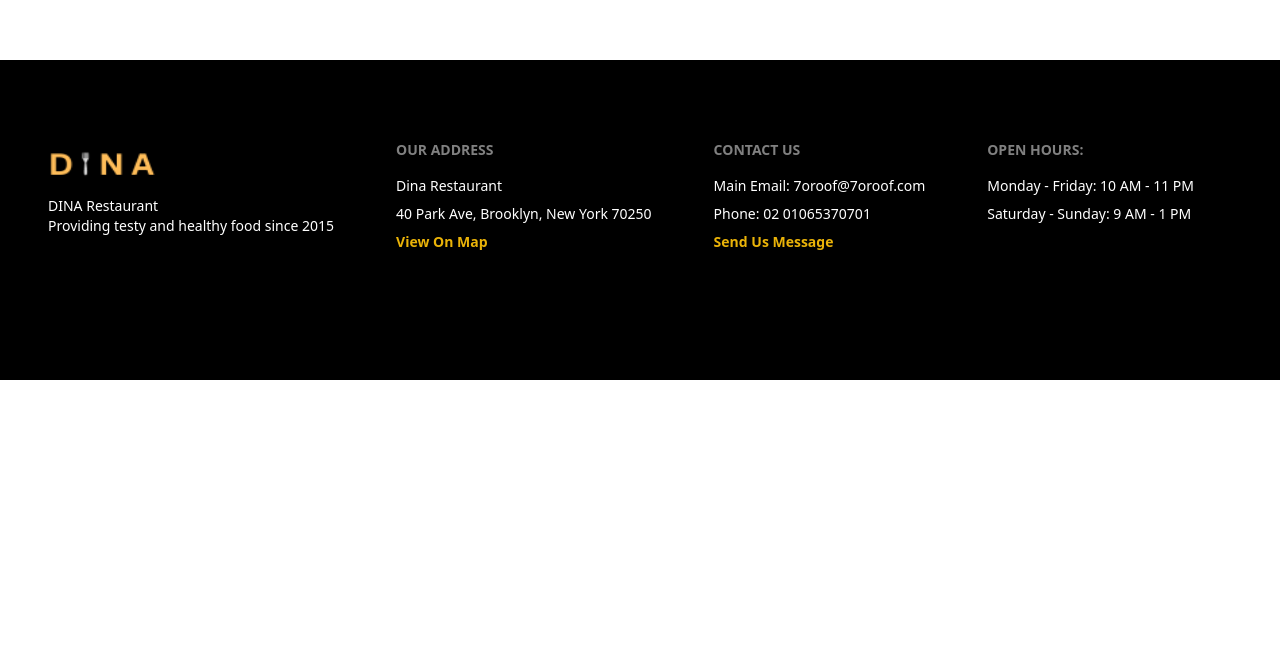
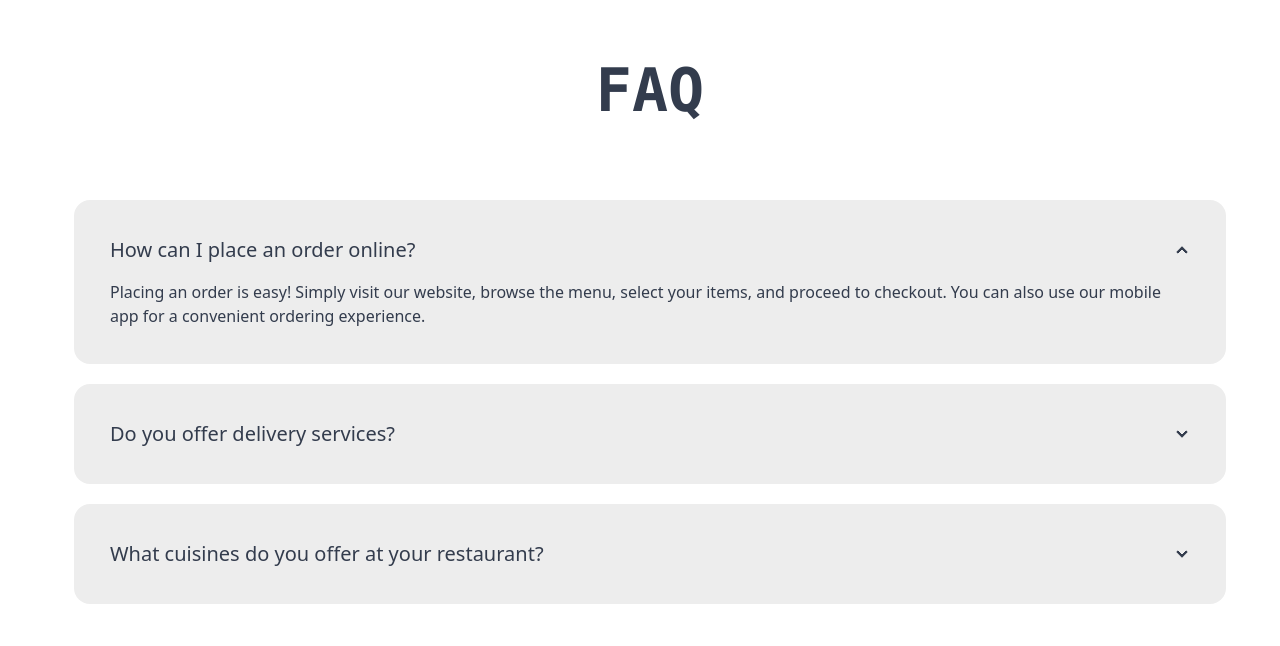
Before and after one commit to Taahia23/dina-restaurant-client, a React (Vite) app: page / in a window 1280 px wide. Shown: the part 3574-4220 px from the top of the page. Before the commit the page ends 3954 px from the top, so only its background shows below. Built offline with nearby package versions, Linux system fonts and the light colour scheme; no server answers.

Commit message:
created a FAQ section

```diff
--- /dev/null
+++ b/src/page/Home/FAQ.jsx
@@ -0,0 +1,43 @@
+
+
+
+const FAQ = () => {
+    return (
+        <div className="max-w-6xl mx-auto">
+            <div>
+                <h1 className="text-6xl text-center py-20 font-bold font-mono ">FAQ</h1>
+            </div>
+            <div className="space-y-5">
+                <div className="collapse collapse-arrow bg-base-200 p-5">
+                    <input type="radio" name="my-accordion-2" checked="checked" />
+                    <div className="collapse-title text-xl font-medium">
+                    How can I place an order online?
+                    </div>
+                    <div className="collapse-content">
+                        <p>Placing an order is easy! Simply visit our website, browse the menu, select your items, and proceed to checkout. You can also use our mobile app for a convenient ordering experience.</p>
+                    </div>
+                </div>
+                <div className="collapse collapse-arrow bg-base-200 p-5">
+                    <input type="radio" name="my-accordion-2" />
+                    <div className="collapse-title text-xl font-medium">
+                    Do you offer delivery services?
+                    </div>
+                    <div className="collapse-content">
+                        <p>Yes, we provide delivery services. During the checkout process, you can choose delivery and enter your address to see if you are within our delivery radius.</p>
+                    </div>
+                </div>
+                <div className="collapse collapse-arrow bg-base-200 p-5">
+                    <input type="radio" name="my-accordion-2" />
+                    <div className="collapse-title text-xl font-medium">
+                    What cuisines do you offer at your restaurant?
+                    </div>
+                    <div className="collapse-content">
+                        <p>We offer a diverse menu that includes a variety of cuisines. Explore our menu to discover delicious options for every taste.</p>
+                    </div>
+                </div>
+            </div>
+        </div>
+    );
+};
+
+export default FAQ;
--- a/src/page/Home/Home.jsx
+++ b/src/page/Home/Home.jsx
@@ -4,6 +4,7 @@ import TopFoodSection from "../../components/layout/TopFoodSection";
 import Reservation from "../../components/layout/Reservation";
 import ExtraSection from "../../components/layout/extraSection";
 import { Helmet } from "react-helmet";
+import FAQ from "./FAQ";
 
 const Home = () => {
     const cards = useLoaderData()
@@ -21,6 +22,7 @@ const Home = () => {
             <Reservation></Reservation>
 
             <ExtraSection></ExtraSection>
+            <FAQ></FAQ>
         </div>
     );
 };
```
